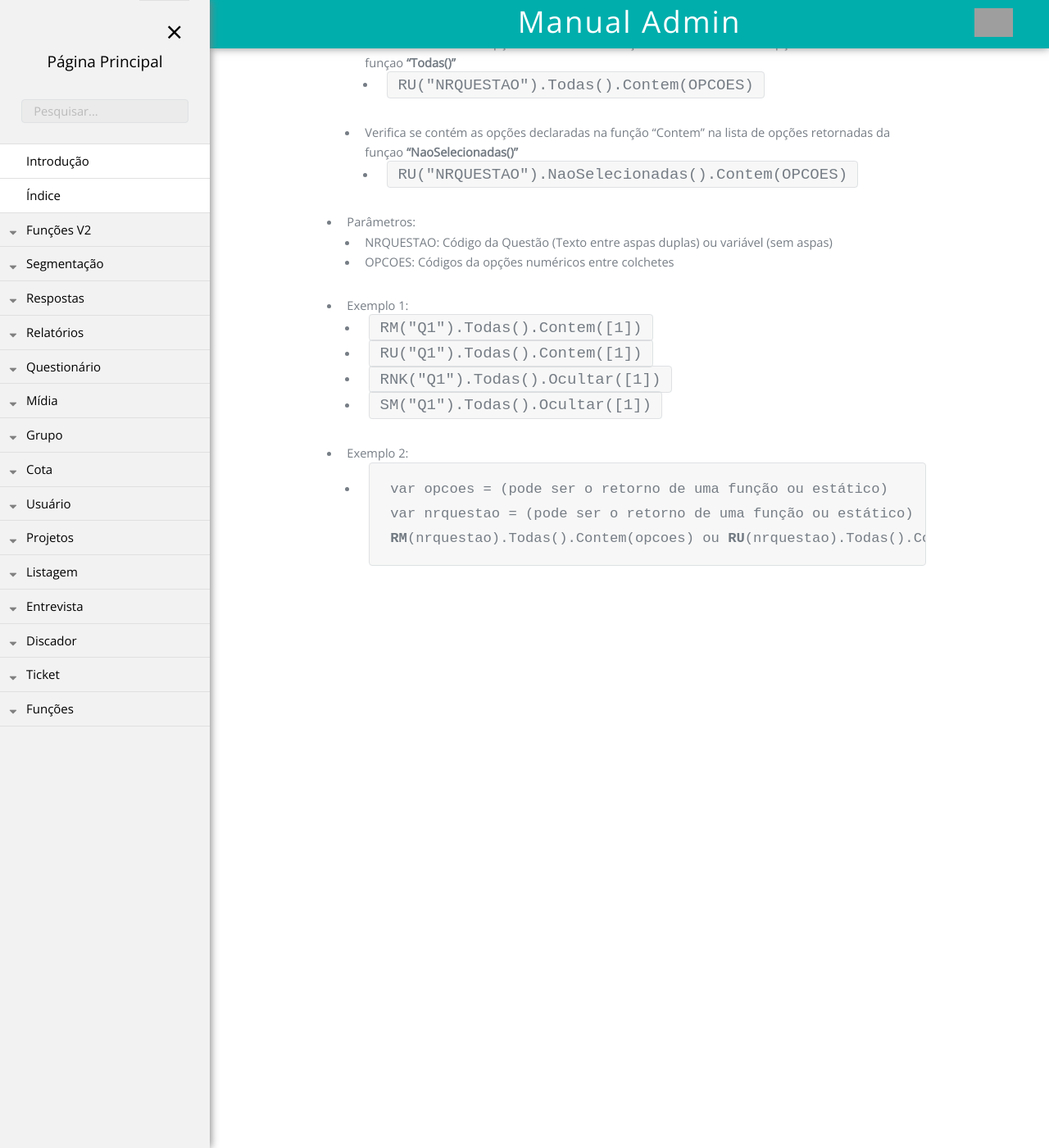
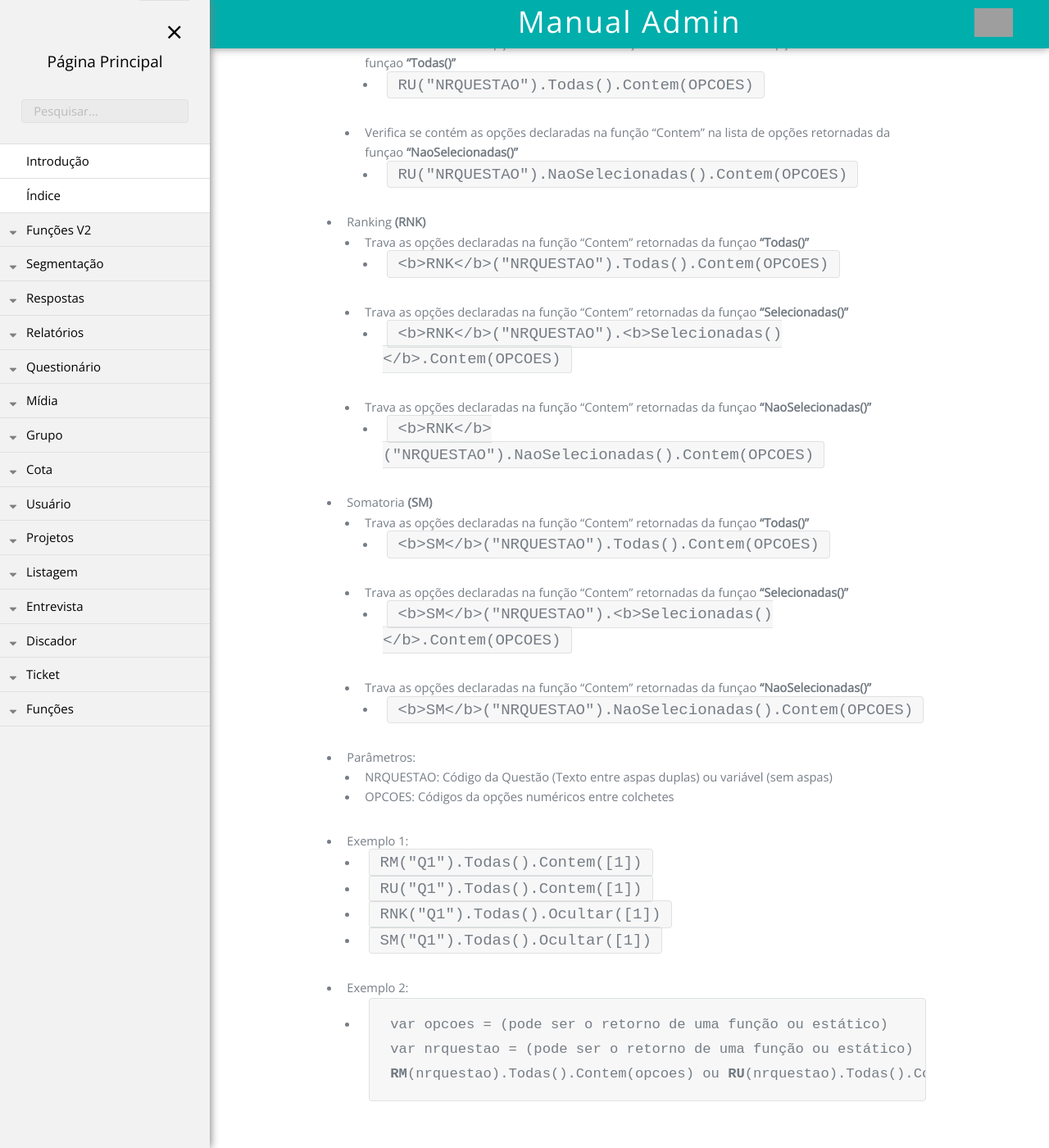
Before and after one commit to rogerio-figueiredo-hsr/hsrtechonline.github.io, a Jekyll site: the page built from _posts/2019-04-01-contem-opcoes.md, in a window 1280 px wide and 1400 px high, scrolled down 591 px. Shown: the whole window at 82% size. Built offline with Jekyll 4.4.1, drawn with Linux system fonts in a browser that asks for light colours; grey boxes are pictures that could not be loaded.

Commit message:
Update 2019-04-01-contem-opcoes.md

```diff
--- a/_posts/2019-04-01-contem-opcoes.md
+++ b/_posts/2019-04-01-contem-opcoes.md
@@ -22,7 +22,20 @@ pasta: "funcoesv2"
     - `RU("NRQUESTAO").Todas().Contem(OPCOES)`
   - Verifica se contém as opções declaradas na função "Contem" na lista de opções retornadas da funçao **"NaoSelecionadas()"**
     - `RU("NRQUESTAO").NaoSelecionadas().Contem(OPCOES)`
-
+- Ranking **(RNK)**
+  - Trava as opções declaradas na função "Contem" retornadas da funçao **"Todas()"**
+    - `<b>RNK</b>("NRQUESTAO").Todas().Contem(OPCOES)`
+  - Trava as opções declaradas na função "Contem" retornadas da funçao **"Selecionadas()"**
+    - `<b>RNK</b>("NRQUESTAO").<b>Selecionadas()</b>.Contem(OPCOES)`
+  - Trava as opções declaradas na função "Contem" retornadas da funçao **"NaoSelecionadas()"**
+    - `<b>RNK</b>("NRQUESTAO").NaoSelecionadas().Contem(OPCOES)`
+- Somatoria **(SM)**
+  - Trava as opções declaradas na função "Contem" retornadas da funçao **"Todas()"**
+    - `<b>SM</b>("NRQUESTAO").Todas().Contem(OPCOES)`
+  - Trava as opções declaradas na função "Contem" retornadas da funçao **"Selecionadas()"**
+    - `<b>SM</b>("NRQUESTAO").<b>Selecionadas()</b>.Contem(OPCOES)`
+  - Trava as opções declaradas na função "Contem" retornadas da funçao **"NaoSelecionadas()"**
+    - `<b>SM</b>("NRQUESTAO").NaoSelecionadas().Contem(OPCOES)`
 
 - Parâmetros:
   - NRQUESTAO: Código da Questão (Texto entre aspas duplas) ou variável (sem aspas)
```
